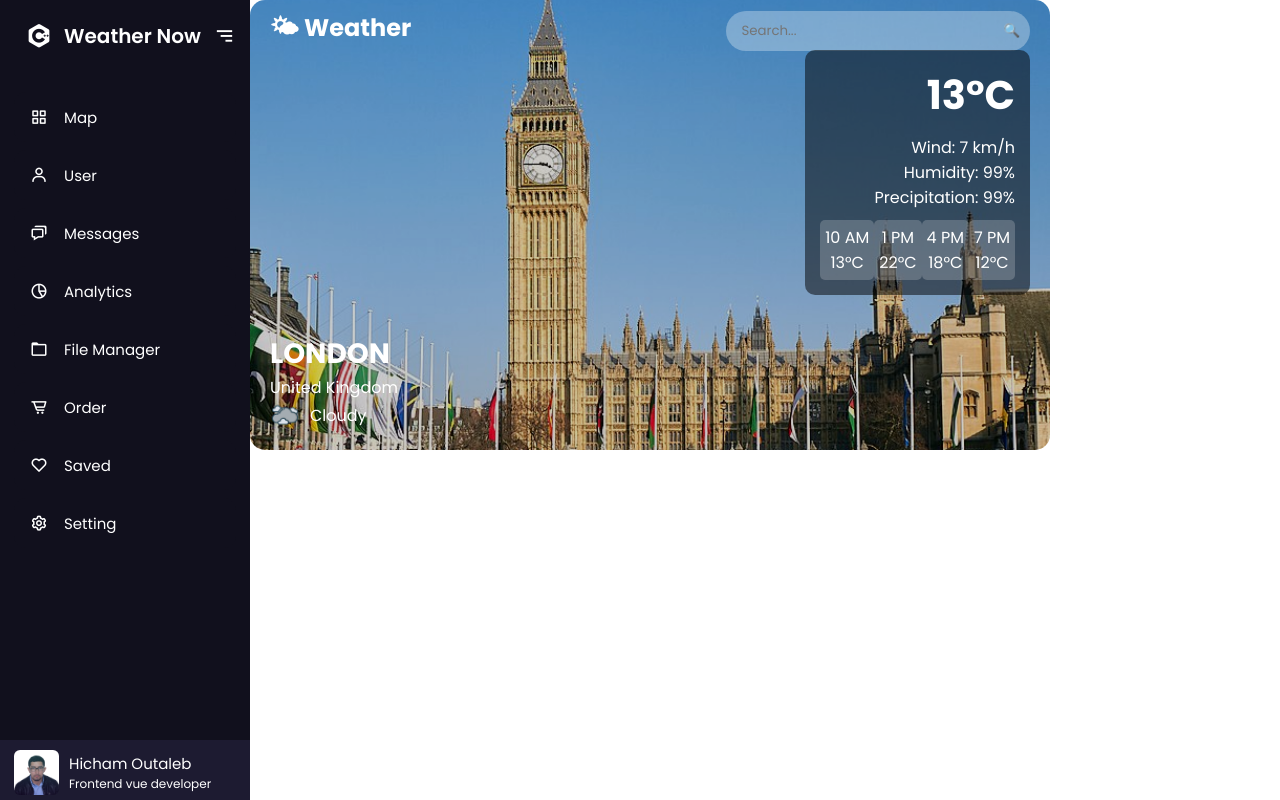
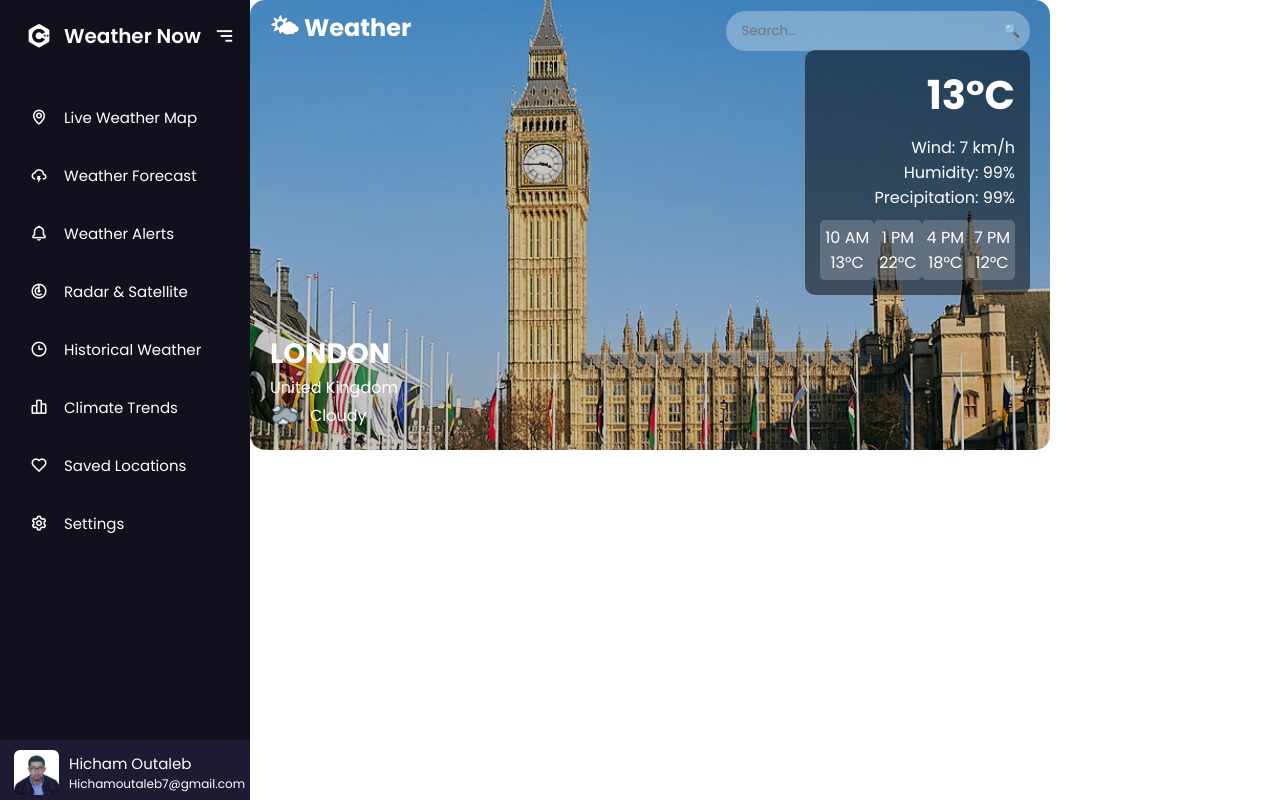
Before and after one commit to Hi1talib1World/wheather-app-vuejs, a Vue app: page / in a window 1280 px wide. Built offline with nearby package versions, Linux system fonts and the light colour scheme.

Commit message:
Update Sidebar-menu.vue

```diff
--- a/src/components/Sidebar-menu.vue
+++ b/src/components/Sidebar-menu.vue
@@ -141,53 +141,54 @@
       menuItems: {
         type: Array,
         default: () => [
+
         {
-            link: '/Map',
-            name: 'Map',
-            tooltip: 'Dashboard',
-            icon: 'bx-grid-alt',
+          link: "/map",
+          name: "Live Weather Map",
+          tooltip: "View live weather satellite",
+          icon: "bx-map",
         },
         {
-            link: '#',
-            name: 'User',
-            tooltip: 'User',
-            icon: 'bx-user',
+          link: "/forecast",
+          name: "Weather Forecast",
+          tooltip: "7-day weather predictions",
+          icon: "bx-cloud-lightning",
         },
         {
-            link: '#',
-            name: 'Messages',
-            tooltip: 'Messages',
-            icon: 'bx-chat',
+          link: "/alerts",
+          name: "Weather Alerts",
+          tooltip: "Severe weather warnings",
+          icon: "bx-bell",
         },
         {
-            link: '#',
-            name: 'Analytics',
-            tooltip: 'Analytics',
-            icon: 'bx-pie-chart-alt-2',
+          link: "/radar",
+          name: "Radar & Satellite",
+          tooltip: "View real-time radar data",
+          icon: "bx-radar",
         },
         {
-            link: '#',
-            name: 'File Manager',
-            tooltip: 'Files',
-            icon: 'bx-folder',
+          link: "/historical",
+          name: "Historical Weather",
+          tooltip: "Past climate data",
+          icon: "bx-time",
         },
         {
-            link: '#',
-            name: 'Order',
-            tooltip: 'Order',
-            icon: 'bx-cart-alt',
+          link: "/climate",
+          name: "Climate Trends",
+          tooltip: "Long-term climate analysis",
+          icon: "bx-bar-chart-alt-2",
         },
         {
-            link: '#',
-            name: 'Saved',
-            tooltip: 'Saved',
-            icon: 'bx-heart',
+          link: "/favorites",
+          name: "Saved Locations",
+          tooltip: "Your favorite cities",
+          icon: "bx-heart",
         },
         {
-            link: '#',
-            name: 'Setting',
-            tooltip: 'Setting',
-            icon: 'bx-cog',
+          link: "/settings",
+          name: "Settings",
+          tooltip: "Customize preferences",
+          icon: "bx-cog",
         },
         ],
       },
@@ -204,7 +205,7 @@
       },
       profileRole: {
         type: String,
-        default: 'Frontend vue developer',
+        default: 'Hichamoutaleb7@gmail.com',
       },
       isExitButton: {
         type: Boolean,
```
Lines whose indentation alone changed are shown as unchanged.
